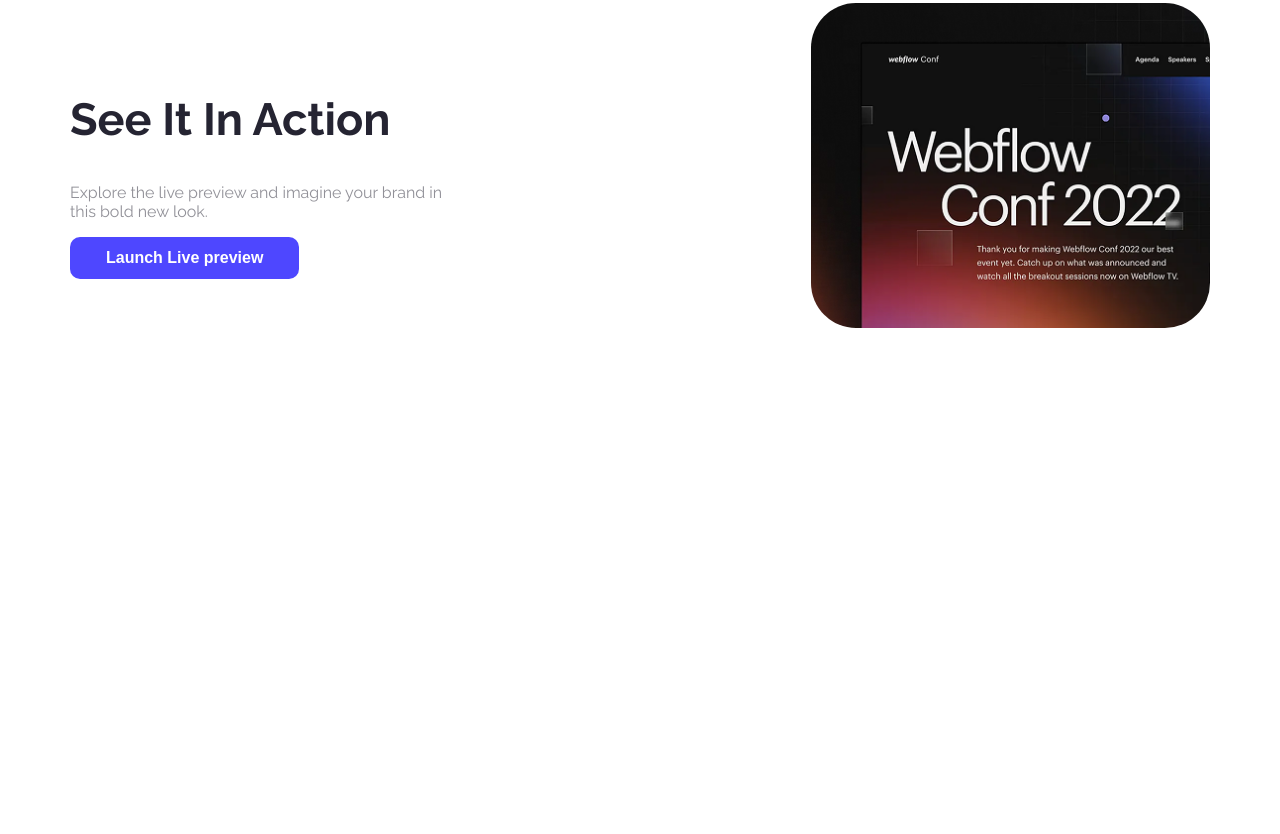
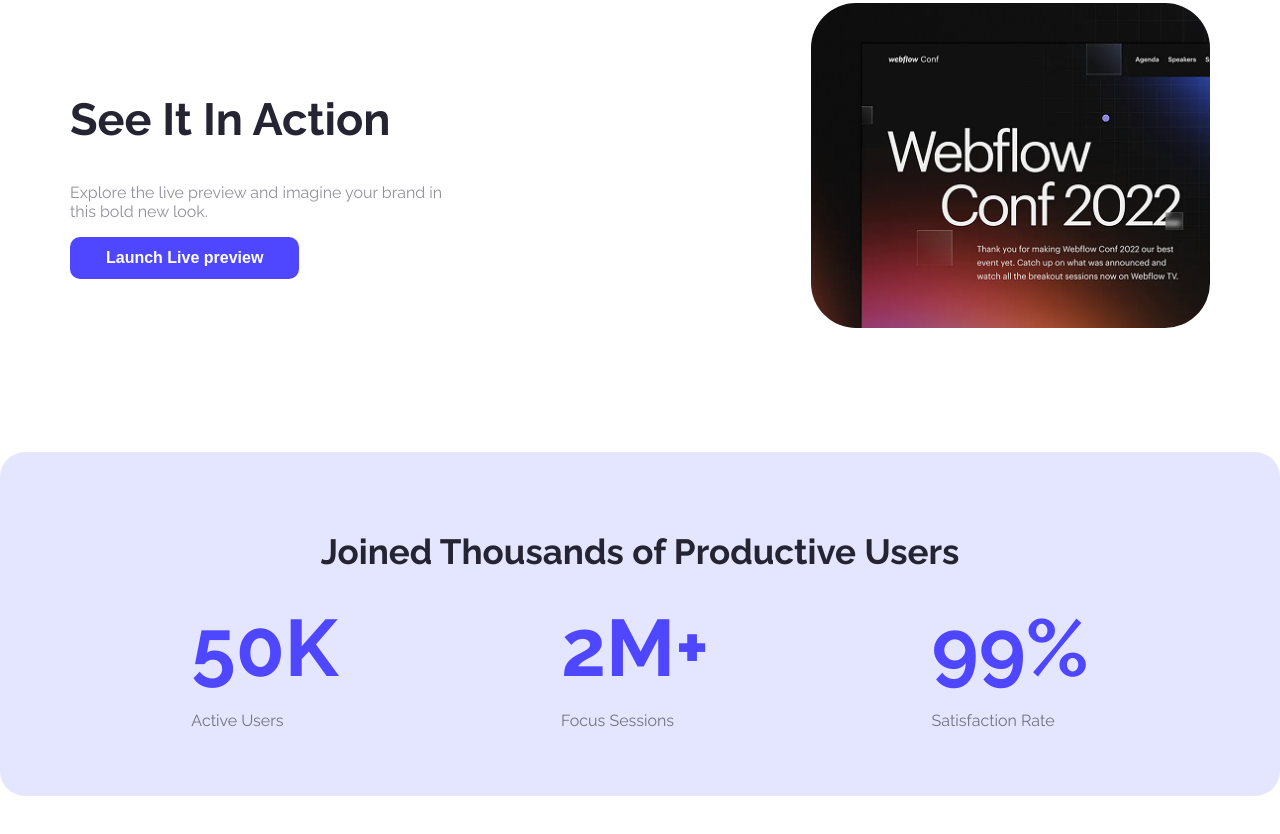
Before and after one commit to Abdullah-at-webdev/webflow-assignment, a plain HTML site: page index.html in a window 1280 px wide. Shown: the part 950-1784 px from the top of the page. Before the commit the page ends 1397 px from the top, so only its background shows below. Drawn offline with Linux system fonts and the light colour scheme.

Commit message:
Finished working with Productive User Section

```diff
--- a/index.html
+++ b/index.html
@@ -27,6 +27,23 @@
             <img src="Assets/wc-mini.png" alt="">
         </div>
     </section>
+    <section class="productive-user primary-width">
+        <h2 class="productive-user-title primary-black">Joined Thousands of Productive Users</h2>
+        <div class="productive-user-divisions">
+            <div class="productive-user-number">
+                <h2 class="primary-blue">50K</h2>
+                <p>Active Users</p>
+            </div>
+            <div class="productive-user-number">
+                <h2 class="primary-blue">2M+</h2>
+                <p>Focus Sessions</p>
+            </div>
+            <div class="productive-user-number">
+                <h2 class="primary-blue">99%</h2>
+                <p>Satisfaction Rate</p>
+            </div>
+        </div>
+    </section>
 
 </body>
 </html>
--- a/style.css
+++ b/style.css
@@ -86,3 +86,29 @@
     width: 100%;
     border-radius: 45px;
 }
+
+/* Productive User Section Styles */
+.productive-user{
+    background-color: rgb(228, 230, 255);
+    margin: 120px auto;
+    padding: 50px 80px;
+    border-radius: 25px;
+}
+.productive-user>.productive-user-title{
+    text-align: center;
+    font-size: 35px;
+    font-weight: bold;
+}
+.productive-user>.productive-user-divisions{
+    display: flex;
+    justify-content: space-around;
+}
+.productive-user-number>.primary-blue{
+    font-size: 80px;
+    font-weight: bold;
+    padding: 0;
+    margin: 0;
+}
+.productive-user-number p{
+    opacity: .5;
+}
```
